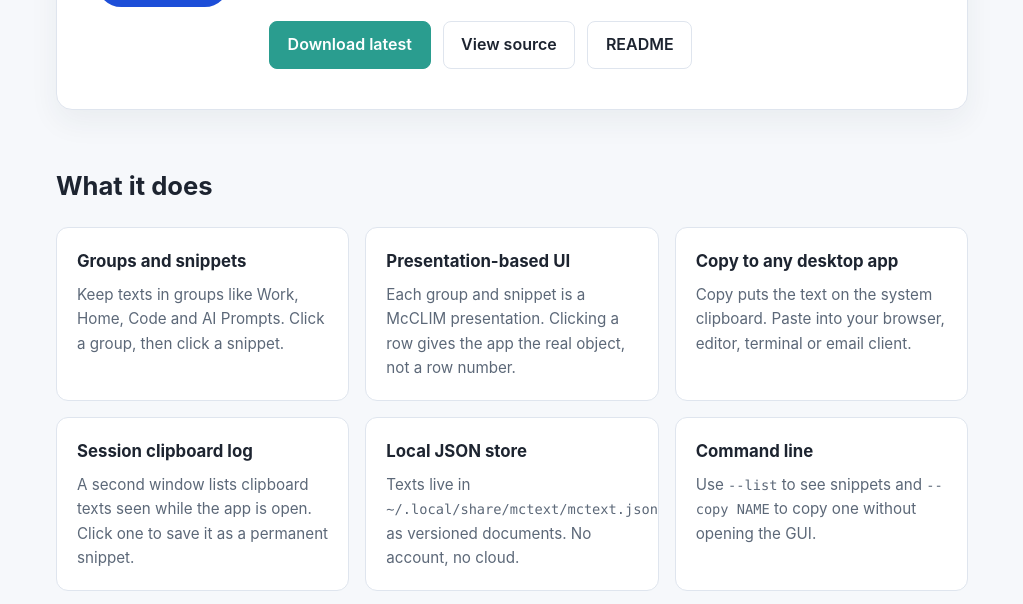
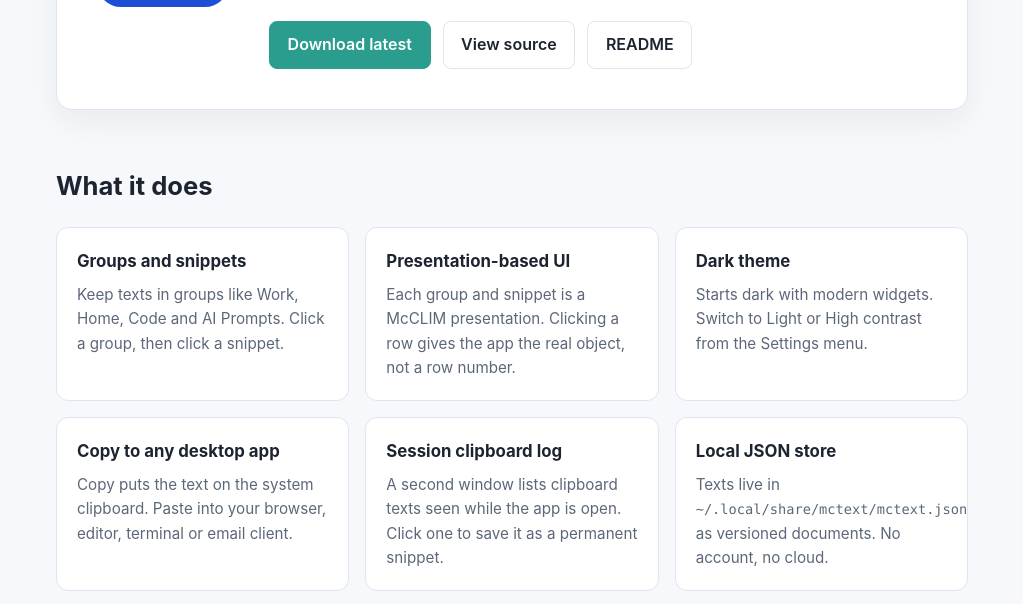
Before and after one commit to myridia/mctext, a plain HTML site: page pages/public/index.html in a window 1280 px wide. Shown: the part 345-949 px from the top of the page, without its empty margins (128-1151 px from the left). Drawn offline with Linux system fonts and the light colour scheme.

Commit message:
up: AGENTS.md README.md ask.d/setup.sh main.lisp mctext.asd pages/public/index.html src/gui.lisp src/package.lisp src/theme.lisp

```diff
--- a/pages/public/index.html
+++ b/pages/public/index.html
@@ -53,6 +53,10 @@
           <p>Each group and snippet is a McCLIM presentation. Clicking a row gives the app the real object, not a row number.</p>
         </article>
         <article>
+          <h3>Dark theme</h3>
+          <p>Starts dark with modern widgets. Switch to Light or High contrast from the Settings menu.</p>
+        </article>
+        <article>
           <h3>Copy to any desktop app</h3>
           <p>Copy puts the text on the system clipboard. Paste into your browser, editor, terminal or email client.</p>
         </article>
```
Also changed, not shown: 8 other files.
